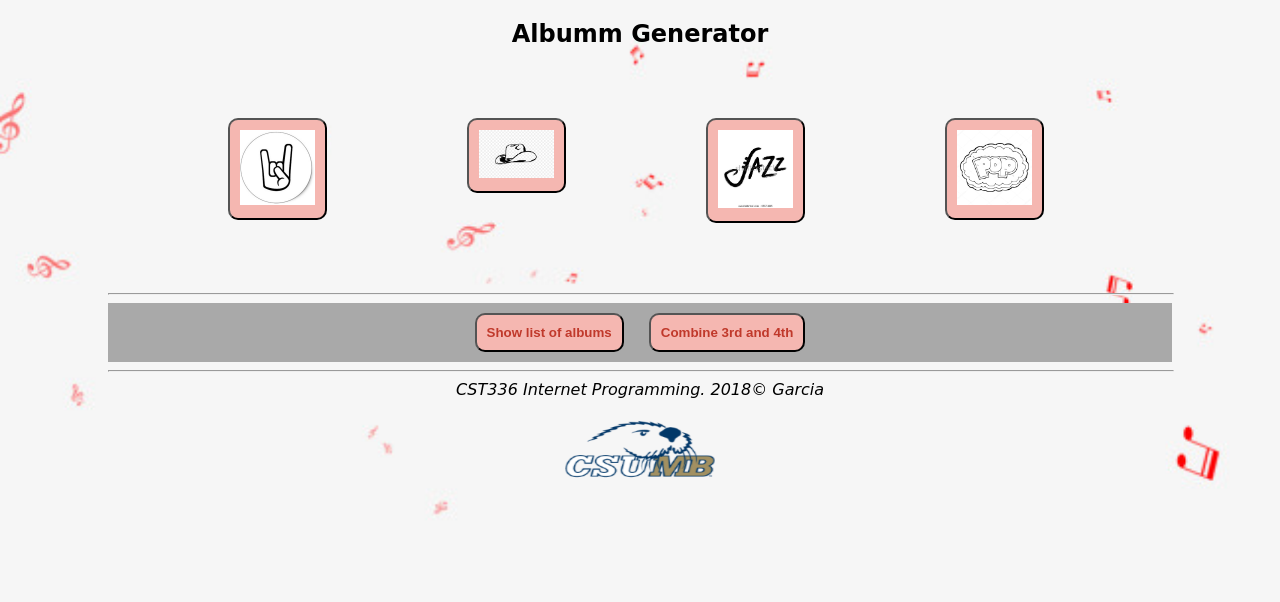
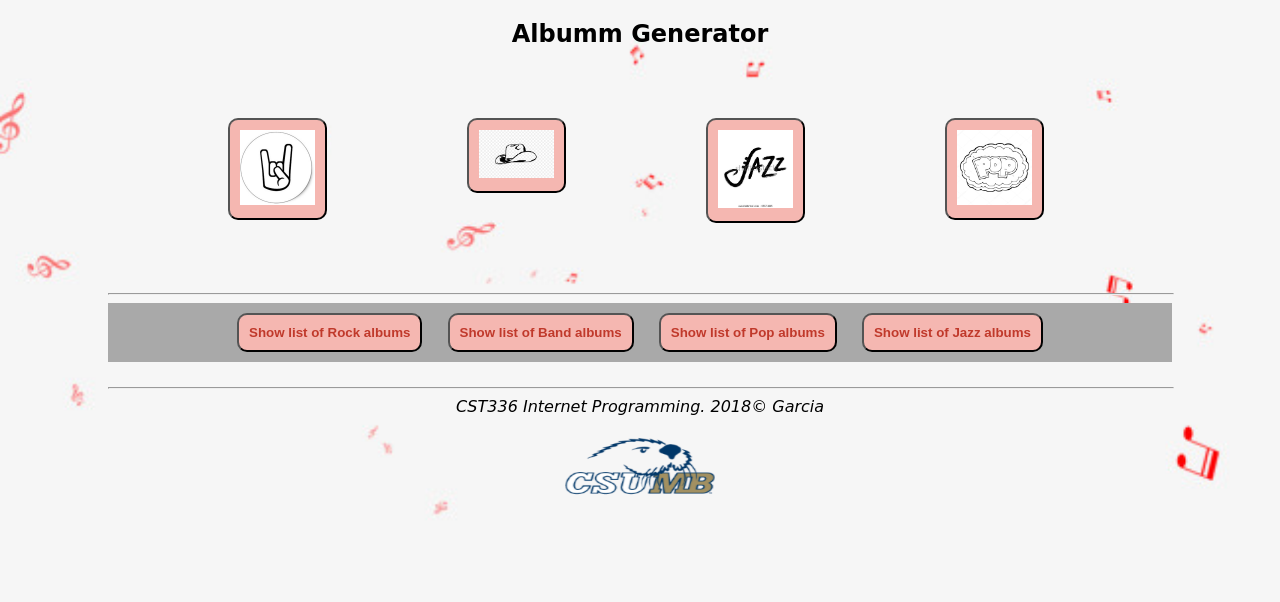
Before and after one commit to IvonneS/cst336, a PHP site: page /hw/hw2/index.php in a window 1280 px wide. Shown: the top 602 px of the page. Run offline with PHP 8.4, Linux system fonts and the light colour scheme.

Commit message:
another array function

```diff
--- a/hw/hw2/css/style.css
+++ b/hw/hw2/css/style.css
@@ -30,6 +30,7 @@ body{
 }
 .options{
     background-color: #A9A9A9;
+    margin-bottom: 25px;
 }
 button {
         background-color: #F5B7B1;
--- a/hw/hw2/functions.php
+++ b/hw/hw2/functions.php
@@ -2,7 +2,7 @@
 <!--display function-->
 <!--random function-->
 
-<!--1.Must include at least two loops-->
+
 <!--3.CSS 15-->
 <!--5.at least two images .. Done-->
 <!--7.Uses at least three array functions
@@ -20,8 +20,8 @@
 
     //  6 at least one array
      $rockArr = array("acdc","iron","led","metallica","pantera");
-     $popArr = array("p1","p2","p3","p4","p5");
-     $jazzArr = array("pic1","pic2","pic3","pic4","pic5");
+     $popArr = array("michael","pink","lanaDeRey","madonna","maroon5");
+     $jazzArr = array("jim","latinoBlue","clifford","artpepper","johnKirby");
      $cowboyArr = array("calibre","carnaval","jaguar","ms","recodo");
 
     //2. At least two condition
@@ -64,28 +64,51 @@
      echo '</div>';
     }
 
-    if(isset($_POST['list'])){
+    if(isset($_POST['listA'])){
 
 
         sort($rockArr);
-
+        //1.Must include at least two loops
         for($x=0;$x<count($rockArr);$x++)
         {
         echo "<li>$rockArr[$x]</li>";
         echo "<br>";
         }
+    }
+      if(isset($_POST['listB'])){
 
 
+        sort($cowboyArr);
+        //1.Must include at least two loops
+        for($x=0;$x<count($cowboyArr);$x++)
+        {
+        echo "<li>$cowboyArr[$x]</li>";
+        echo "<br>";
+        }
     }
-      if(isset($_POST['combination2'])){
-        $newA = array_combine($popArr,$jazzArr);
-         $randomNumber = rand(0, (count($newA) - 1));
+      if(isset($_POST['listC'])){
 
-           $image= $newA[$randomNumber];
-        echo '<div class="column2">';
-        echo "<img src=\"img/$image.jpg\" alt='$image'  width= '200px'/>";
-        echo '</div>';
+
+        sort($popArr);
+        //1.Must include at least two loops
+        for($x=0;$x<count($popArr);$x++)
+        {
+        echo "<li>$popArr[$x]</li>";
+        echo "<br>";
+        }
+    }
+      if(isset($_POST['listD'])){
+
+
+        sort($jazzArr);
+        //1.Must include at least two loops
+        for($x=0;$x<count($jazzArr);$x++)
+        {
+        echo "<li>$jazzArr[$x]</li>";
+        echo "<br>";
+        }
     }
 
 
+
 ?>
--- a/hw/hw2/index.php
+++ b/hw/hw2/index.php
@@ -48,8 +48,10 @@ Date: 9/25/2018-->
         <hr width="100%"/>
         <div class = "options">
             <form method="post">
-                <button type="select" name = "list"><b>Show list of albums</b> </button>
-                <button type="select" name = "combination2"><b>Combine 3rd and 4th </b> </button>
+                <button type="select" name = "listA"><b>Show list of Rock albums</b> </button>
+                <button type="select" name = "listB"><b>Show list of Band albums</b> </button>
+                 <button type="select" name = "listC"><b>Show list of Pop albums</b> </button>
+                  <button type="select" name = "listD"><b>Show list of Jazz albums</b> </button>
             </form>
 
         </div>
```
Also changed, not shown: hw/hw2/img/artpepper.jpg (renamed from hw/hw2/img/pic4.jpg), hw/hw2/img/clifford.jpg (renamed from hw/hw2/img/pic3.jpg), hw/hw2/img/jim.jpg (renamed from hw/hw2/img/pic1.jpg), hw/hw2/img/johnKirby.jpg (renamed from hw/hw2/img/pic5.jpg), hw/hw2/img/lanaDeRey.jpg (renamed from hw/hw2/img/p3.jpg), hw/hw2/img/latinoBlue.jpg (renamed from hw/hw2/img/pic2.jpg), hw/hw2/img/madonna.jpg (renamed from hw/hw2/img/p4.jpg), hw/hw2/img/maroon5.jpg (renamed from hw/hw2/img/p5.jpg), hw/hw2/img/michael.jpg (renamed from hw/hw2/img/p1.jpg), hw/hw2/img/pink.jpg (renamed from hw/hw2/img/p2.jpg).
